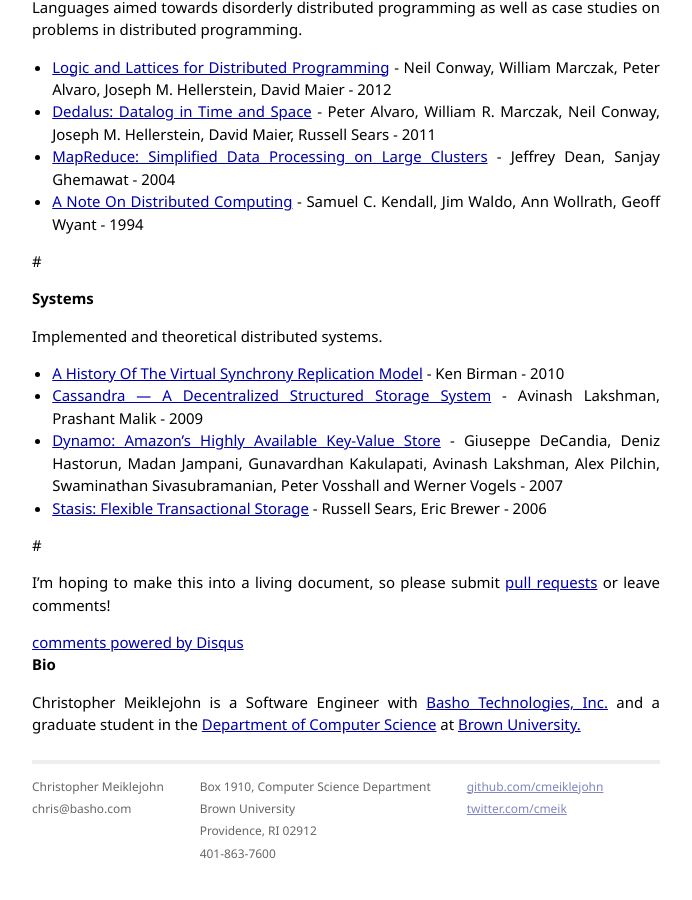
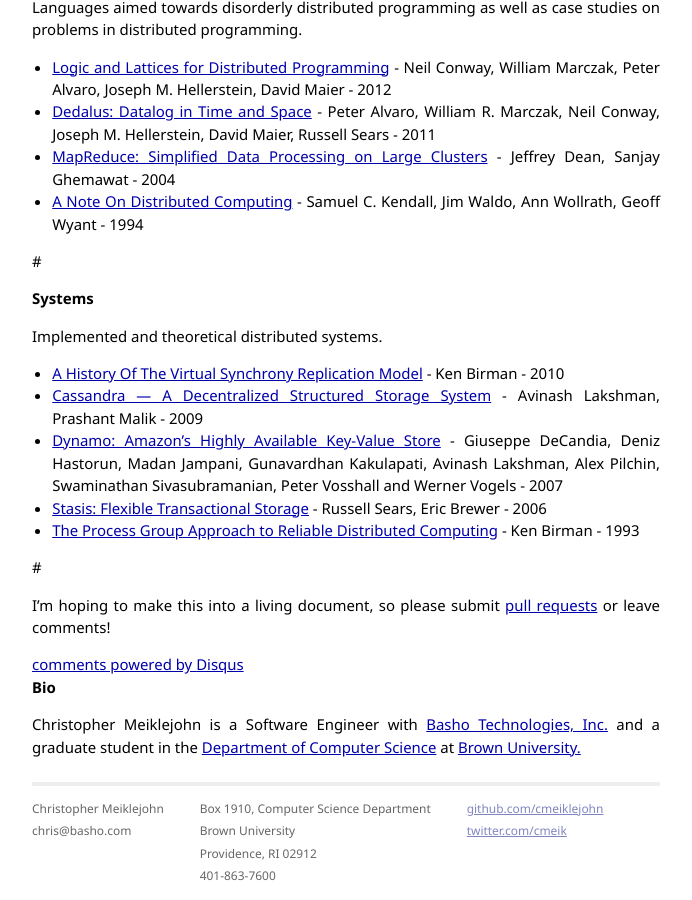
Before and after one commit to cmeiklejohn/cmeiklejohn.github.io, a Jekyll site: the page built from _posts/2013-07-12-readings-in-distributed-systems.markdown, in a window 1280 px wide and 900 px high, scrolled down 1297 px. Shown: the whole window, without its empty margins (294-986 px from the left). Built offline with Jekyll 4.4.1, drawn with Linux system fonts in a browser that asks for light colours; comment, search, counter and statistics services are not loaded; before the commit the page ends 2174 px from its top, so only the background shows below that.

Commit message:
Add isis.

```diff
--- a/_posts/2013-07-12-readings-in-distributed-systems.markdown
+++ b/_posts/2013-07-12-readings-in-distributed-systems.markdown
@@ -94,6 +94,8 @@ Implemented and theoretical distributed systems.
     Sivasubramanian, Peter Vosshall and Werner Vogels - 2007
 * [Stasis: Flexible Transactional Storage][stasis] - Russell Sears, Eric
   Brewer - 2006
+* [The Process Group Approach to Reliable Distributed Computing][isis] -
+  Ken Birman - 1993
 
 #
 
```
Also changed, not shown: other parts of _posts/2013-07-12-readings-in-distributed-systems.markdown (+1 -0 lines).
